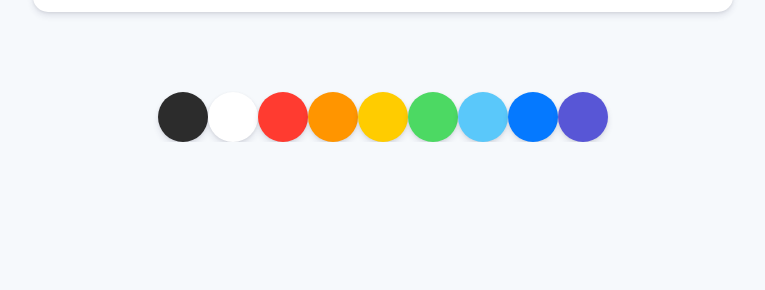
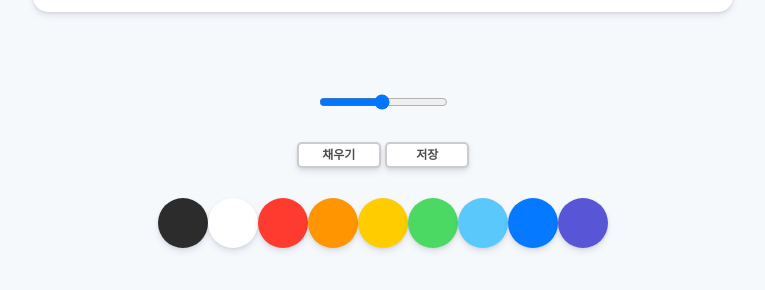
Before and after one commit to hosibito/banilaJS_paintcanvas, a plain HTML site: page index.html in a window 1280 px wide. Shown: the part 738-1028 px from the top of the page, without its empty margins (257-1022 px from the left). Before the commit the page ends 880 px from the top, so only its background shows below. Drawn offline with Linux system fonts and the light colour scheme.

Commit message:
1.2 Styles part Two (07:41)

```diff
--- a/index.html
+++ b/index.html
@@ -10,7 +10,14 @@
 <body>
     <canvas id="jcCanvas" class="canvas"></canvas>
     <div class="controls">
-            <div class="controls__colors" id="jsColors">
+        <div class="controls__range">
+            <input type="range" id="jsRange" min="0.1" max="5.0" value="2.5" step="0.1"/>
+        </div>
+        <div class="controls__btns">
+            <button id="jsMode">채우기</button>
+            <button id="jsSave">저장</button>
+        </div>
+        <div class="controls__colors" id="jsColors" >
             <div class="controls__color" style="background-color:#2c2c2c"></div>
             <div class="controls__color" style="background-color:white"></div>
             <div class="controls__color" style="background-color:#FF3B30"></div>
--- a/styles.css
+++ b/styles.css
@@ -8,7 +8,7 @@ body {
   display: flex;
   flex-direction: column;
   align-items: center;
-  padding-top: 50px;
+  padding: 50px 0px;
 }
 
 .canvas {
@@ -21,6 +21,37 @@ body {
 
 .controls {
   margin-top: 80px;
+  display: flex;
+  flex-direction: column;
+  align-items: center;
+}
+
+.controls .controls__range {
+  margin-bottom: 30px;
+}
+
+.controls .controls__btns {
+  margin-bottom: 30px;
+}
+
+.controls__btns button {
+  all: unset; /* 초기화 */
+  cursor: pointer;
+  background-color: white;
+  padding: 5px 0px;
+  width: 80px;
+  text-align: center;
+  border-radius: 5px;
+  box-shadow: 0 4px 6px rgba(50, 50, 93, 0.11), 0 1px 3px rgba(0, 0, 0, 0.08);
+  border: 2px solid rgba(0, 0, 0, 0.2);
+  color: rgba(0, 0, 0, 0.7);
+  text-transform: uppercase;
+  font-weight: 800;
+  font-size: 12px;
+}
+
+.controls__btns button:active {
+  transform: scale(0.98); /* 클릭 효과*/
 }
 
 .controls__colors {
```
Lines whose indentation alone changed are shown as unchanged.
